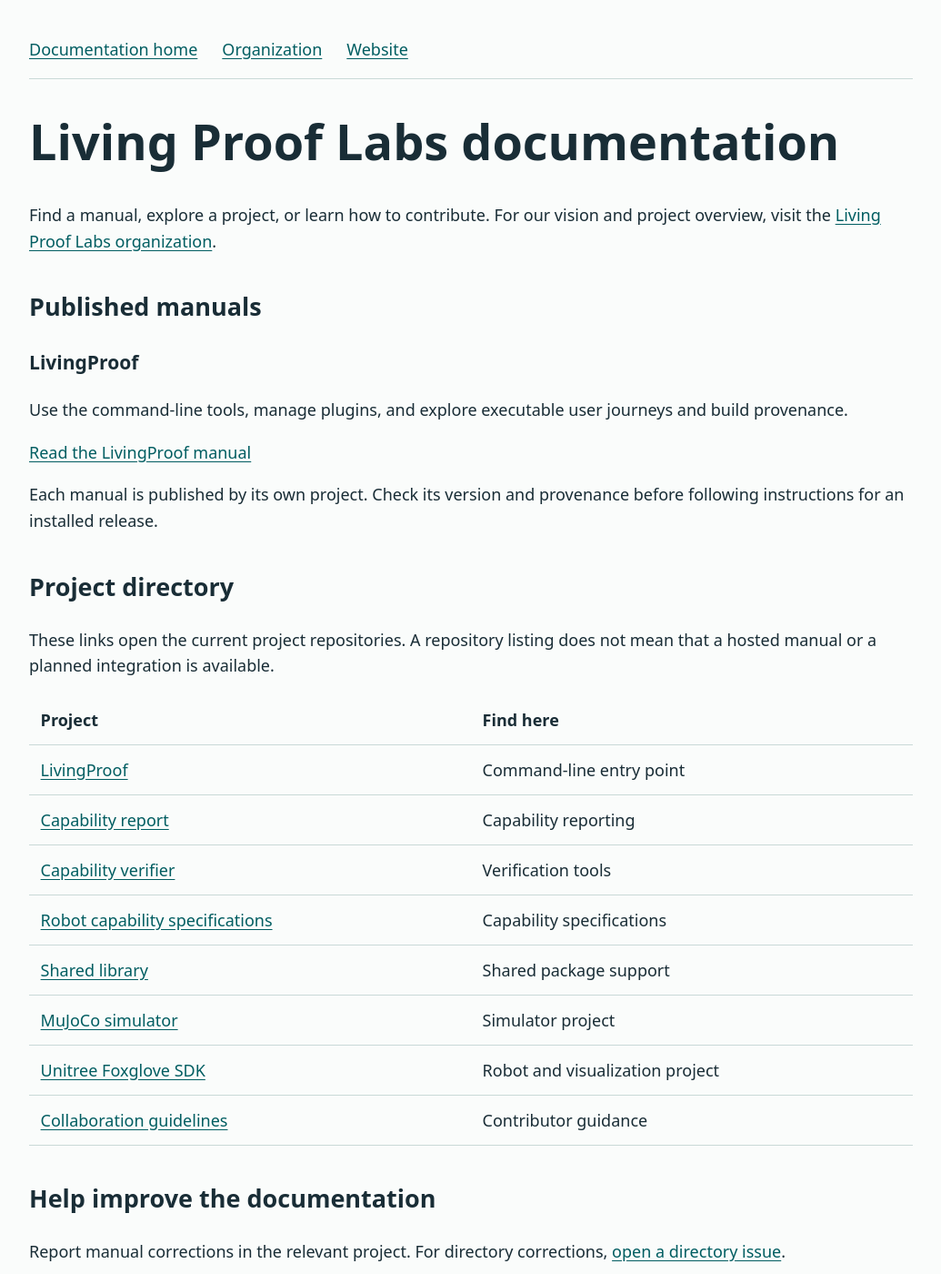
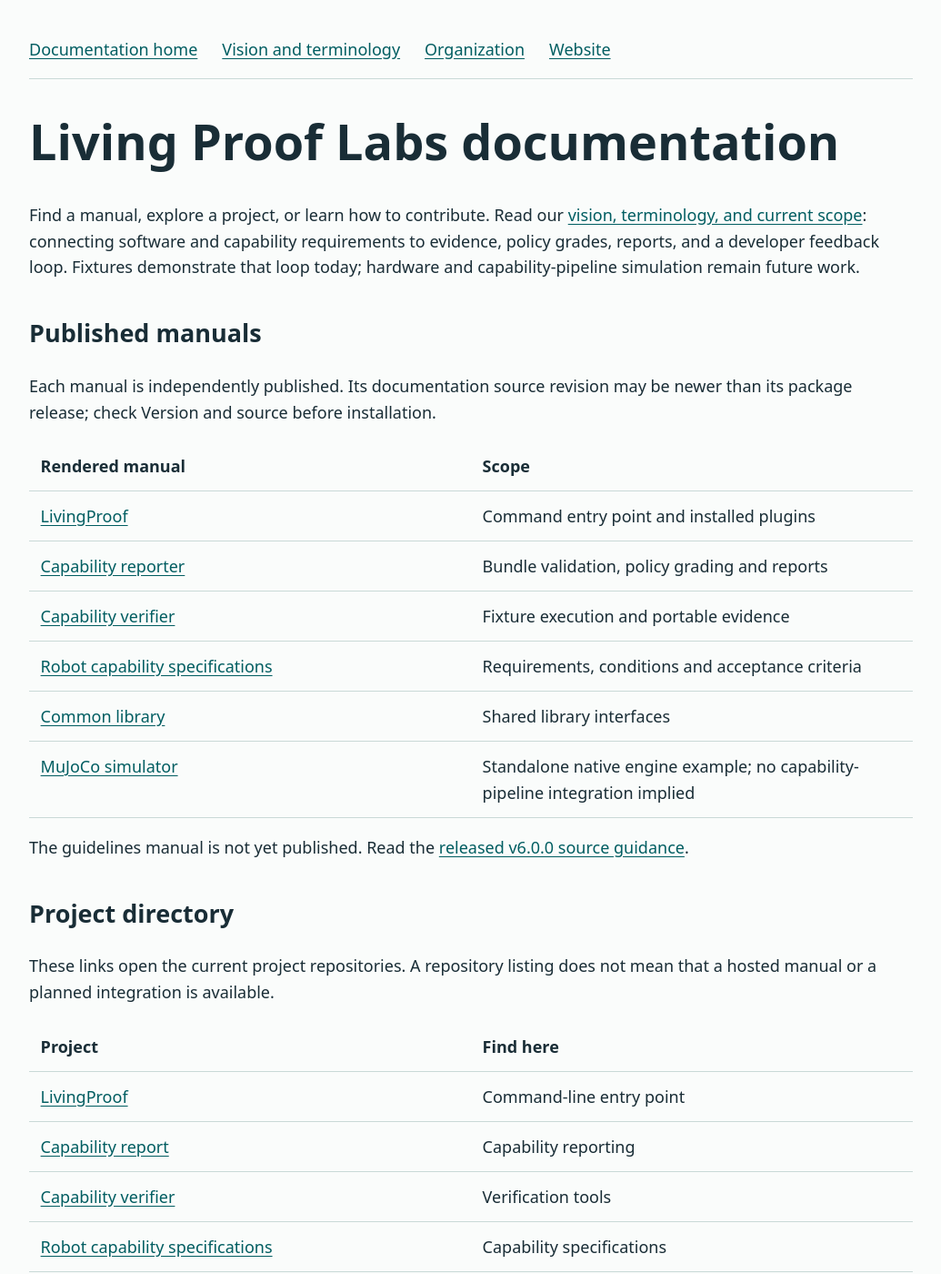
Before and after one commit to Living-Proof-Labs/living-proof-labs.github.io, a Jekyll site: the page built from index.md, in a window 1280 px wide and 1400 px high. Shown: the whole window at 91% size, without its empty margins (122-1157 px from the left). Built offline with Jekyll 4.4.1, drawn with Linux system fonts in a browser that asks for light colours; some of the changed text lies outside the part shown.

Commit message:
docs: establish canonical vision and rendered manual directory

```diff
--- a/_layouts/default.html
+++ b/_layouts/default.html
@@ -12,14 +12,21 @@
   <body>
     <a class="skip" href="#content">Skip to content</a>
     <header><nav aria-label="Main">
-      <a href="{{ '/' | relative_url }}">Documentation home</a>
+      <a href="https://docs.livingprooflabs.com/">Documentation home</a>
+      <a href="{{ '/vision.html' | relative_url }}">Vision and terminology</a>
       <a href="https://github.com/Living-Proof-Labs">Organization</a>
       <a href="https://livingprooflabs.com">Website</a>
     </nav></header>
     <main id="content">{{ content }}</main>
     <footer>
-      <p>Documentation by Living Proof Labs, licensed under
-        <a href="{{ '/LICENSES/CC-BY-4.0.txt' | relative_url }}">CC BY 4.0</a>.
+      {% if site.github.build_revision %}
+      <p><a href="https://github.com/Living-Proof-Labs/living-proof-labs.github.io/tree/{{ site.github.build_revision }}">Docs: development · {{ site.github.build_revision | slice: 0, 7 }}</a>
+        (source: {{ site.github.build_revision }})</p>
+      {% else %}<p>Local documentation preview; deployed source identity unavailable.</p>{% endif %}
+      <p>Documentation by Living Proof Labs. {% if page.license == "Apache-2.0" %}
+        This adapted page: <a href="{{ '/LICENSES/Apache-2.0.txt' | relative_url }}">Apache 2.0</a>.
+        {% else %}Licensed under
+        <a href="{{ '/LICENSES/CC-BY-4.0.txt' | relative_url }}">CC BY 4.0</a>.{% endif %}
         Layout and code: <a href="{{ '/LICENSES/Apache-2.0.txt' | relative_url }}">Apache 2.0</a>.
         <a href="https://github.com/Living-Proof-Labs/living-proof-labs.github.io">Directory source</a>.
       </p>
--- a/index.md
+++ b/index.md
@@ -7,20 +7,29 @@
 # Living Proof Labs documentation
 
 Find a manual, explore a project, or learn how to contribute.
-For our vision and project overview, visit the
-[Living Proof Labs organization](https://github.com/Living-Proof-Labs).
+Read our [vision, terminology, and current scope](vision.html): connecting
+software and capability requirements to evidence, policy grades, reports, and
+a developer feedback loop. Fixtures demonstrate that loop today; hardware and
+capability-pipeline simulation remain future work.
+
+<a id="livingproof"></a>
 
 ## Published manuals
 
-### LivingProof
+Each manual is independently published. Its documentation source revision may
+be newer than its package release; check Version and source before installation.
 
-Use the command-line tools, manage plugins, and explore executable user journeys
-and build provenance.
+| Rendered manual | Scope |
+| --- | --- |
+| [LivingProof](https://docs.livingprooflabs.com/livingproof/) | Command entry point and installed plugins |
+| [Capability reporter](https://docs.livingprooflabs.com/livingproof-capability-report/) | Bundle validation, policy grading and reports |
+| [Capability verifier](https://docs.livingprooflabs.com/capability-verifier/) | Fixture execution and portable evidence |
+| [Robot capability specifications](https://docs.livingprooflabs.com/robot-capability-specs/) | Requirements, conditions and acceptance criteria |
+| [Common library](https://docs.livingprooflabs.com/livingproof-common/) | Shared library interfaces |
+| [MuJoCo simulator](https://docs.livingprooflabs.com/livingproof-sim-mujoco/) | Standalone native engine example; no capability-pipeline integration implied |
 
-[Read the LivingProof manual](/livingproof/)
-
-Each manual is published by its own project. Check its version and provenance
-before following instructions for an installed release.
+The guidelines manual is not yet published. Read the
+[released v6.0.0 source guidance](https://github.com/Living-Proof-Labs/collaboration-guidelines/tree/v6.0.0).
 
 ## Project directory
 
@@ -42,3 +51,13 @@
 
 Report manual corrections in the relevant project. For directory corrections,
 [open a directory issue](https://github.com/Living-Proof-Labs/living-proof-labs.github.io/issues).
+
+## Version and source
+
+This directory follows the current default branch; historical rendered copies are
+not maintained. Use source history for earlier revisions. Documentation identity
+is separate from each project's package or catalog release.
+
+Contributors follow [guidelines v6.0.0](https://github.com/Living-Proof-Labs/collaboration-guidelines/tree/v6.0.0)
+and this repository's editorial validation instructions. See
+[license scopes](https://github.com/Living-Proof-Labs/living-proof-labs.github.io/blob/main/LICENSE.md). No private security reporting route is documented here.
```
Also changed, not shown: AGENTS.md (+2 -2 lines), vision.md (added, +122 -0 lines), LICENSE.md, README.md.
